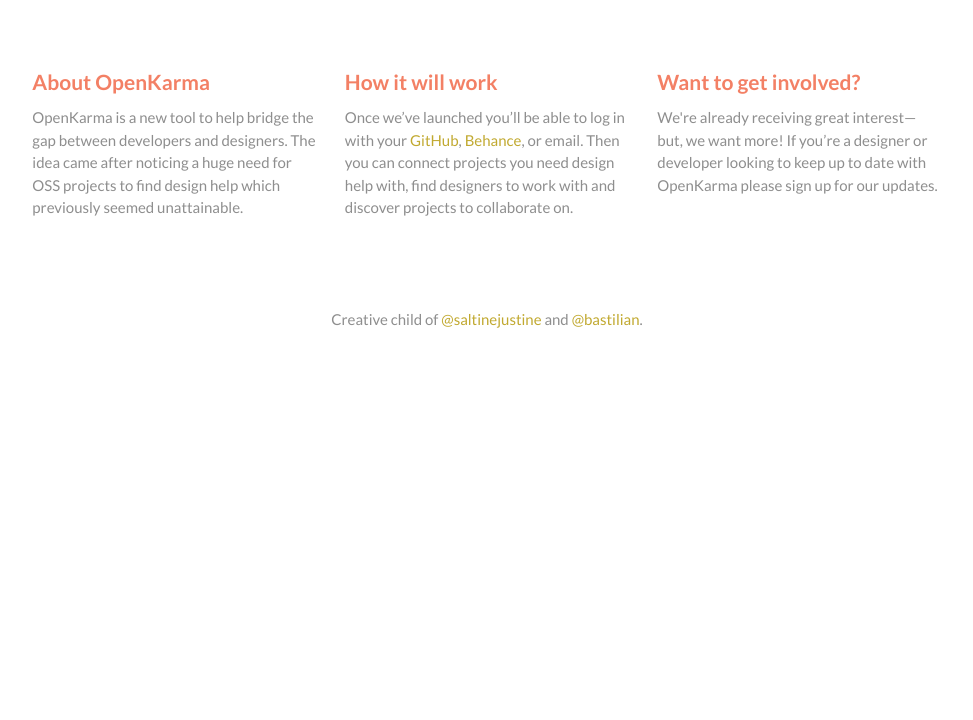
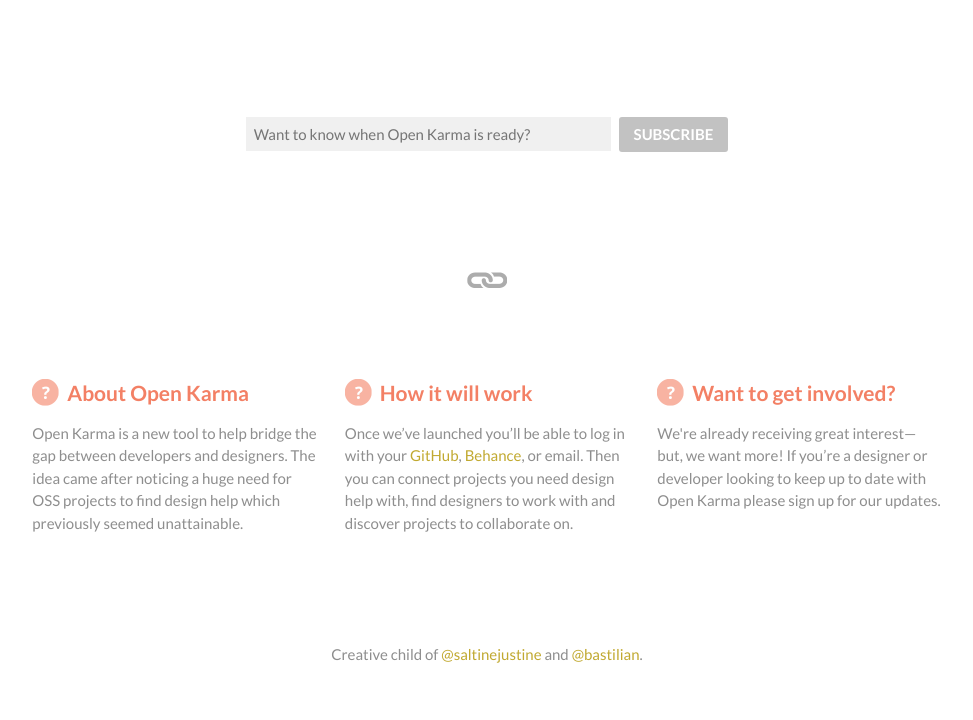
Before and after one commit to OpenKarma/open-karma.com, a plain HTML site: page index.html in a window 1280 px wide. Shown: the part 393-1113 px from the top of the page, without its empty margins (153-1126 px from the left). Before the commit the page ends 800 px from the top, so only its background shows below. Drawn offline with Linux system fonts and the light colour scheme.

Commit message:
added about icons and increased margins on sections styled subscription field

```diff
--- a/css/screen.css
+++ b/css/screen.css
@@ -19,7 +19,10 @@ h2 {
 	font-family : 'Lato', sans-serif; font-weight: 600;
 	font-size: 21px;
 	color : #f38065;
-	margin : 10px 0;
+	margin : 0;
+	vertical-align: middle;
+	padding-left: 5px;
+	display: inline;
 }
 
 a {
@@ -53,13 +56,17 @@ p.slogan {
 	padding-top: 10px;
 }
 
+p.more-info {
+	padding-top : 15px;
+}
+
 header {
 	background    : transparent;
-	margin-bottom : 50px;
+	margin-bottom : 60px;
 }
 
 .row-margin {
-	margin: 50px 0;
+	margin: 60px 0;
 }
 
 .ribbon-header {
@@ -72,8 +79,23 @@ header {
 }
 
 .hero {
-	padding: 20px 0 80px 0;
+	padding: 30px 0 90px 0;
 	text-align: center;
+}
+
+.signup {
+	padding: 30px 0 90px 0;
+	text-align: center;
+}
+
+.link-div {
+	text-align: center;
+}
+
+.link-icon {
+	max-width: 40px;
+	display: inline-block;
+	padding: 30px 0 90px 0;
 }
 
 button {
@@ -98,25 +120,45 @@ button:hover {
     background-color: #f38065;
 }
 
-.newsletter {
-	background-color: #e6e6e6;
+#newsletter-EMAIL {
+	background-color: #f0f0f0;
+	width: 365px;
 	border: 0;
-	color: #999999;
+	padding: 8px 0 8px 8px;
+}
+
+input#newsletter-subscribe {
+	background-color: #c2c2c2;
+	display: inline-block;
+	color: #ffffff;
 	font-family : 'Lato', sans-serif; font-weight: 600;
-	font-size: 16px;
-	font-style: normal;
-	font-weight: ;
-	padding: 1px;
+	font-size: 1em;
+	line-height: 1.5em;
+	margin-left: 5px;
+	padding: 6px 15px;
+	border : 0;
+	-moz-border-radius:3px;
+    -webkit-border-radius:3px;
+    border-radius:3px;
+	text-decoration: none;
+	text-transform: uppercase;
+}
+
+input#newsletter-subscribe:hover {
+    background-color: #f38065;
+}
+
+.about-icons {
+	max-width: 27px;
+	display: inline;
 }
 
 footer {
 	width: 100%;
 	margin-top: 50px;
-	padding: 20px 0;
+	padding: 40px 0;
 	text-align: center;
 }
-
-
 
 
 @media only screen and (max-width : 756px) {
--- a/index.html
+++ b/index.html
@@ -6,7 +6,7 @@
   <link href='http://fonts.googleapis.com/css?family=Lato:300,400,700' rel='stylesheet' type='text/css'>
   <meta charset="utf-8">
   <meta name="viewport" content="width=device-width">
-  <title>OpenKarma : helping open source be more amazing</title>
+  <title>Open Karma : helping open source be more amazing</title>
   <link rel="stylesheet" href="css/foundation.css">
   <link rel="stylesheet" href="css/foundation.min.css">
   <link rel="stylesheet" href="css/normalize.css">
@@ -33,25 +33,43 @@
 
 	<section class="row hero">
 		<div class="large-12 columns">
-			<h1>Say hello to OpenKarma!</h1>
+			<h1>Say hello to Open Karma!</h1>
 			<p class="slogan">Connecting developers and designers to<br class="desktop-break"> help open source be more amazing.</p>
 		</div>
 	</section>
 
+	<section class="row signup">
+		<div class="large-12 columns">
+			<form action="http://theelefanta.us5.list-manage.com/subscribe/post?u=2c4f451f4059350287b951060&amp;id=4d4a2b49de" method="post" id="newsletter-form" name="newsletter-form" class="validate" target="_blank" novalidate>
+			<input type="email" value="" name="EMAIL" class="email" id="newsletter-EMAIL" placeholder="Want to know when Open Karma is ready?" required>
+			<input type="submit" value="Subscribe" name="subscribe" id="newsletter-subscribe">
+			</form>
+		</div>
+	</section>
+
+	<div class="row link-div">
+		<div class="large-12 columns">
+			<img src="img/link.png" class="link-icon">
+		</div>
+	</div>
+
 	<section class="row">
 		<div class="large-4 columns">
-			<h2>About OpenKarma</h2>
-			<p>OpenKarma is a new tool to help bridge the gap between developers and designers. The idea came after noticing a huge need for OSS projects to find design help which previously seemed unattainable.</p>
+			<img src="img/icon-what.png" class="about-icons">
+			<h2>About Open Karma</h2>
+			<p class="more-info">Open Karma is a new tool to help bridge the gap between developers and designers. The idea came after noticing a huge need for OSS projects to find design help which previously seemed unattainable.</p>
 		</div>
 
 		<div class="large-4 columns">
+			<img src="img/icon-what.png" class="about-icons">
 			<h2>How it will work</h2>
-			<p>Once we’ve launched you’ll be able to log in with your <a href="http://github.com" target="_blank">GitHub</a>, <a href="http://behance.net" target="_blank">Behance</a>, or email. Then you can connect projects you need design help with, find designers to work with and discover projects to collaborate on.</p>
+			<p class="more-info">Once we’ve launched you’ll be able to log in with your <a href="http://github.com" target="_blank">GitHub</a>, <a href="http://behance.net" target="_blank">Behance</a>, or email. Then you can connect projects you need design help with, find designers to work with and discover projects to collaborate on.</p>
 		</div>
 
 		<div class="large-4 columns">
+			<img src="img/icon-what.png" class="about-icons">
 			<h2>Want to get involved?</h2>
-			<p>We're already receiving great interest&mdash; but, we want more! If you’re a designer or developer looking to keep up to date with OpenKarma please sign up for our updates.</p>
+			<p class="more-info">We're already receiving great interest&mdash; but, we want more! If you’re a designer or developer looking to keep up to date with Open Karma please sign up for our updates.</p>
 		</div>
 	</section>
 
```
Also changed, not shown: 1 other file.
